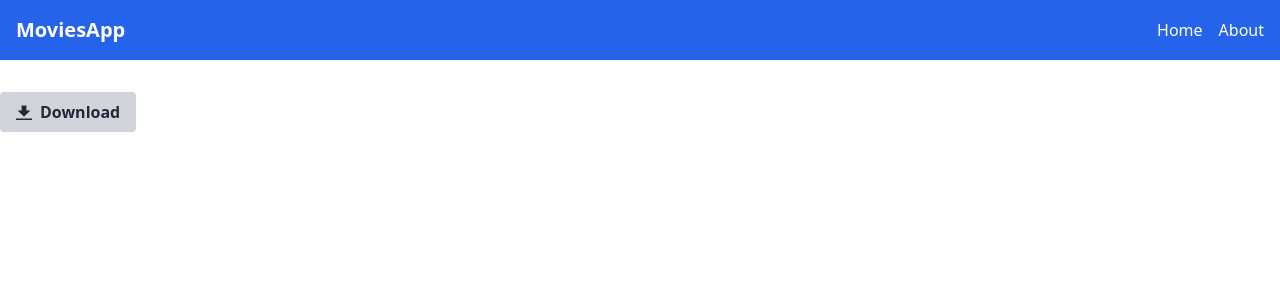
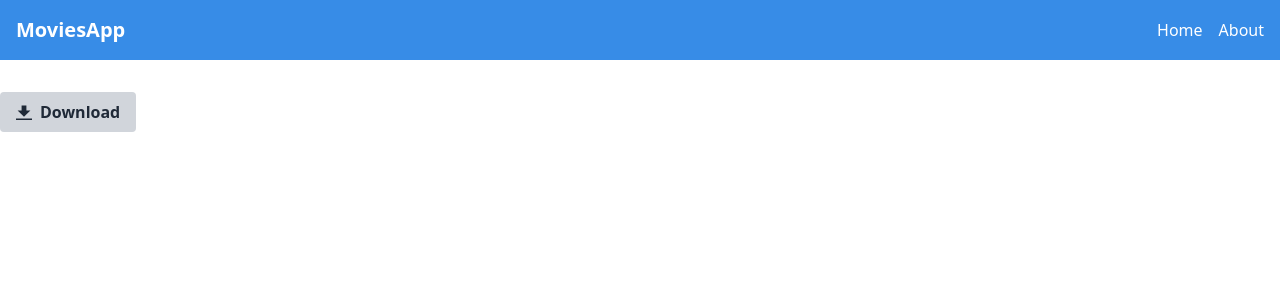
Before and after one commit to yloading/movies-app-frontend, a React (Vite) app: page / in a window 1280 px wide. Shown: the top 300 px of the page. Built offline with nearby package versions, Linux system fonts and the light colour scheme.

Commit message:
changed nav bg color

```diff
--- a/src/components/NavbarComponent/NavbarComponent.tsx
+++ b/src/components/NavbarComponent/NavbarComponent.tsx
@@ -3,7 +3,7 @@
 
 const Navbar: React.FC = () => {
   return (
-    <nav className="bg-blue-600 p-4">
+    <nav className="bg-[#378CE7] p-4">
       <div className="container mx-auto flex justify-between items-center">
         <h1 className="text-white text-xl font-bold">MoviesApp</h1>
         <ul className="flex space-x-4">
```
